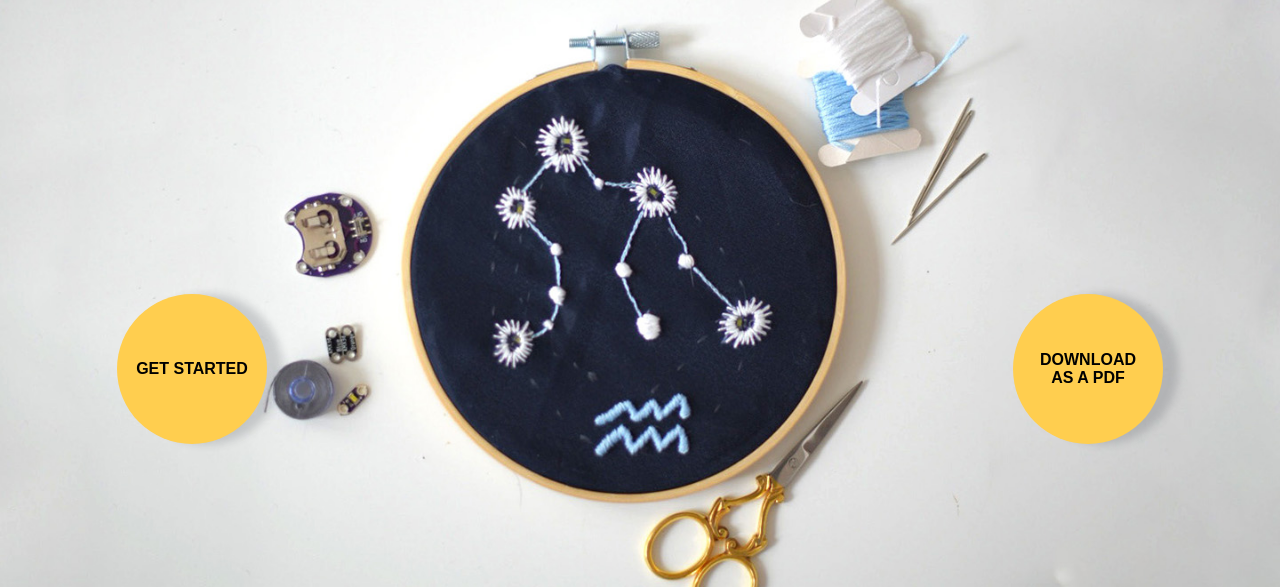
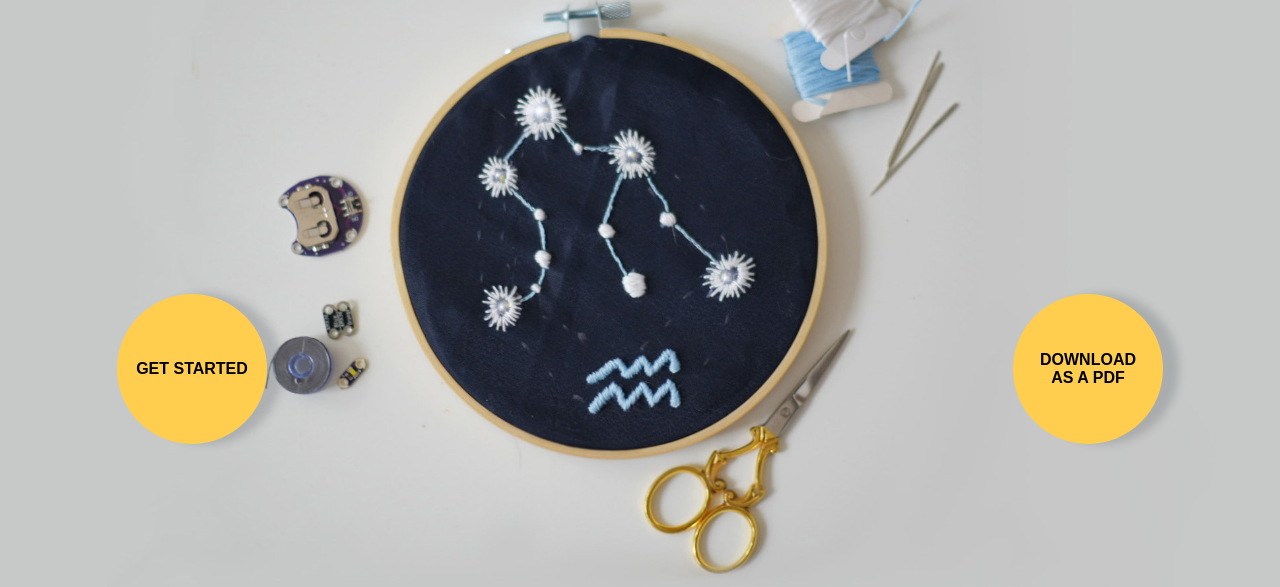
Before and after one commit to lillianritchie/circuit-samplers, a website: page public/views/index.html in a window 1280 px wide. Shown: the part 213-800 px from the top of the page. Drawn offline with Linux system fonts and the light colour scheme; a web font is replaced by a local one.

Commit message:
update bg image

```diff
--- a/public/styles/sass/components/_components.scss
+++ b/public/styles/sass/components/_components.scss
@@ -93,7 +93,6 @@ a {
     z-index: 0;
     margin-top: 2.5rem;
 
-
   }
 
   .dropdown-content a {
--- a/public/styles/sass/pages/_home.scss
+++ b/public/styles/sass/pages/_home.scss
@@ -12,10 +12,13 @@
 
 .homepage{
 
-    background-image: url('../../assets/home-bg.jpg');
-    background-color: $color-grey-light;
-    background-size: cover;
+    background-image: url('../../assets/background-img.jpg');
+    background-color: #c3c4c4;
+    background-size: 100%;
     background-repeat: no-repeat;
+    background-position: top center;
+
+
 
 
     &__button{
```
Also changed, not shown: public/assets/background-img.jpg (added), public/styles/css/main.css, 1 other file.
